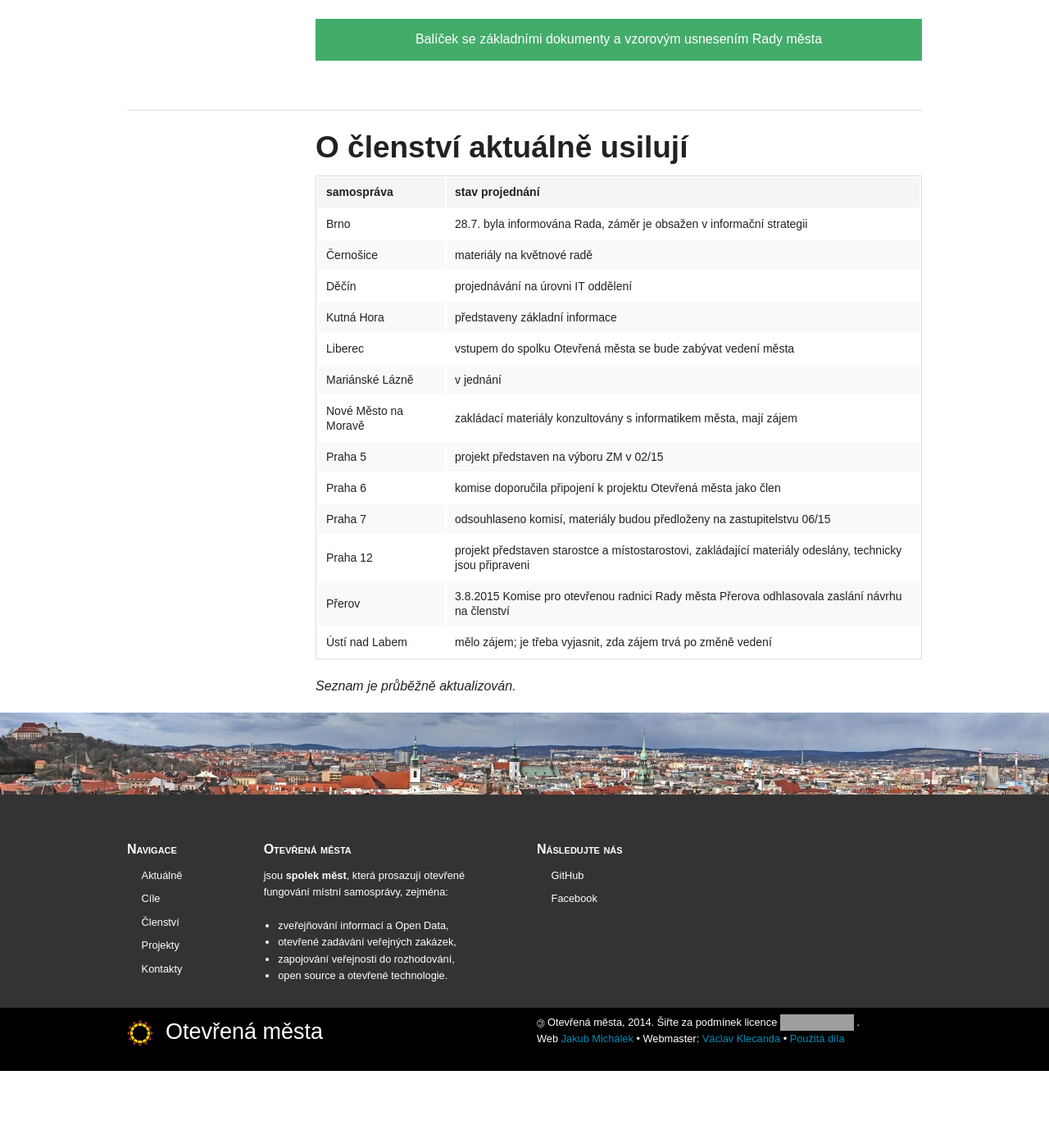
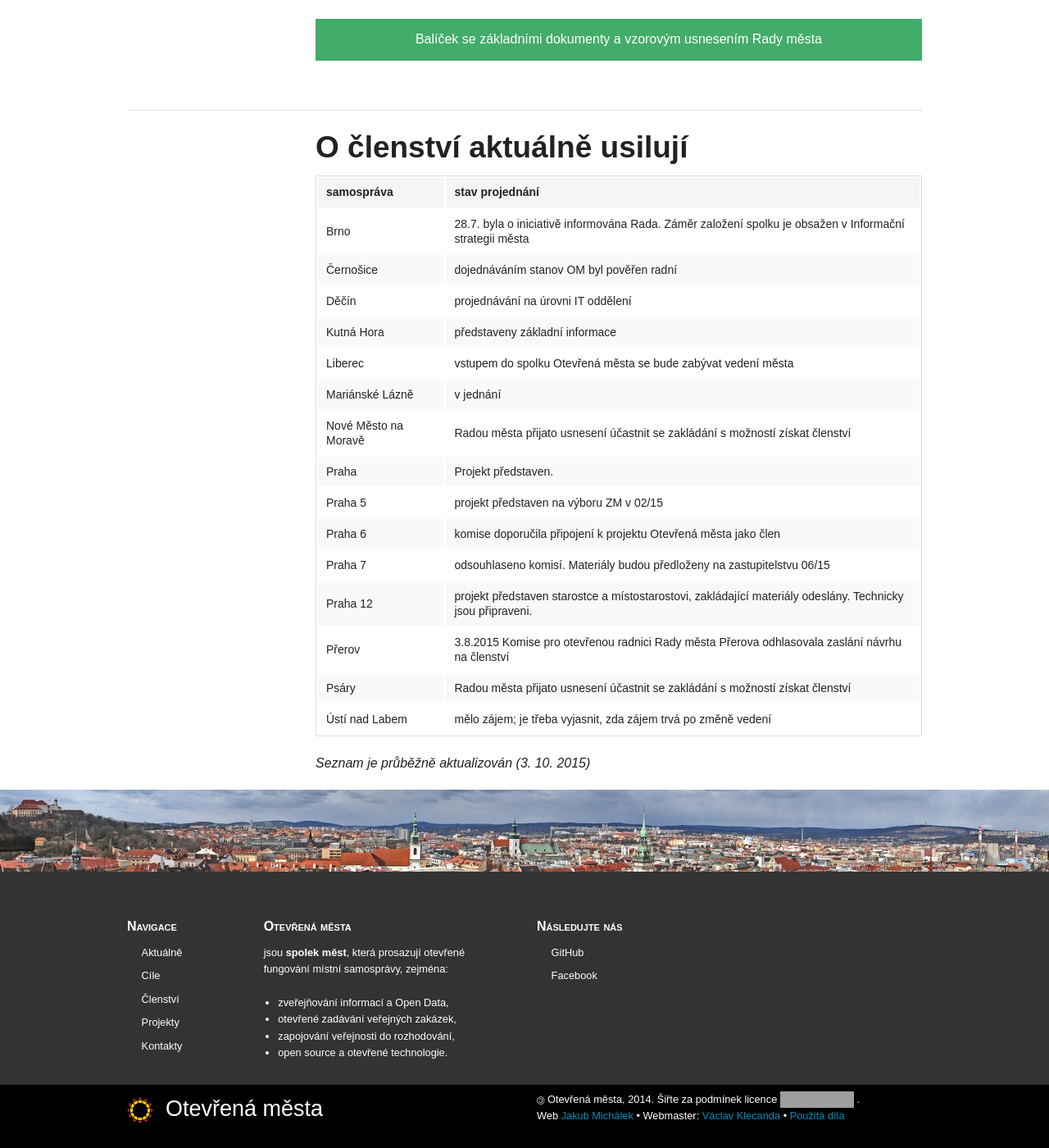
Before and after one commit to otevrenamesta/otevrenamesta.github.io, a Jekyll site: the page built from pages/clenstvi.md, in a window 1280 px wide and 1400 px high, scrolled down 664 px. Shown: the whole window at 82% size. Built offline with Jekyll 4.4.1, drawn with Linux system fonts in a browser that asks for light colours; nearby versions of some CDN libraries; library files that are not in the unit come from our copies; before the commit the page ends 1970 px from its top, so only the background shows below that; grey boxes are pictures that could not be loaded.

Commit message:
aktualizace  tabulky stavu projednání

```diff
--- a/pages/clenstvi.md
+++ b/pages/clenstvi.md
@@ -34,18 +34,20 @@
 
 samospráva | stav projednání
 --- | ---
-Brno | 28.7. byla informována Rada, záměr je obsažen v informační strategii
-Černošice | materiály na květnové radě
+Brno | 28.7. byla o iniciativě informována Rada. Záměr založení spolku je obsažen v Informační strategii města
+Černošice | dojednáváním stanov OM byl pověřen radní
 Děčín | projednávání na úrovni IT oddělení
 Kutná Hora | představeny základní informace
 Liberec | vstupem do spolku Otevřená města se bude zabývat vedení města
 Mariánské Lázně | v jednání
-Nové Město na Moravě | zakládací materiály konzultovány s informatikem města, mají zájem
+Nové Město na Moravě | Radou města přijato usnesení účastnit se zakládání s možností získat členství
+Praha | Projekt představen.
 Praha 5 | projekt představen na výboru ZM v 02/15
 Praha 6 | komise doporučila připojení k projektu Otevřená města jako člen
-Praha 7 | odsouhlaseno komisí, materiály budou předloženy na zastupitelstvu 06/15
-Praha 12 | projekt představen starostce a místostarostovi, zakládající materiály odeslány, technicky jsou připraveni
+Praha 7 | odsouhlaseno komisí. Materiály budou předloženy na zastupitelstvu 06/15
+Praha 12 | projekt představen starostce a místostarostovi, zakládající materiály odeslány. Technicky jsou připraveni.
 Přerov | 3.8.2015 Komise pro otevřenou radnici Rady města Přerova odhlasovala zaslání návrhu na členství
+Psáry | Radou města přijato usnesení účastnit se zakládání s možností získat členství
 Ústí nad Labem | mělo zájem; je třeba vyjasnit, zda zájem trvá po změně vedení
 
-*Seznam je průběžně aktualizován.*
+*Seznam je průběžně aktualizován (3. 10. 2015)*
```
